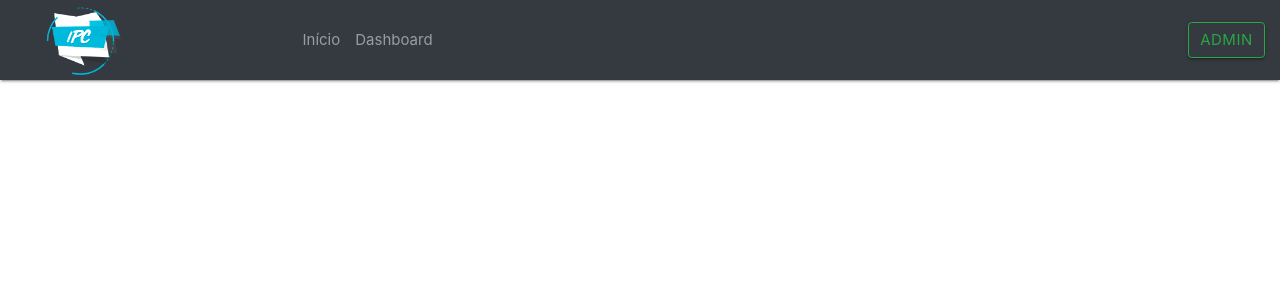
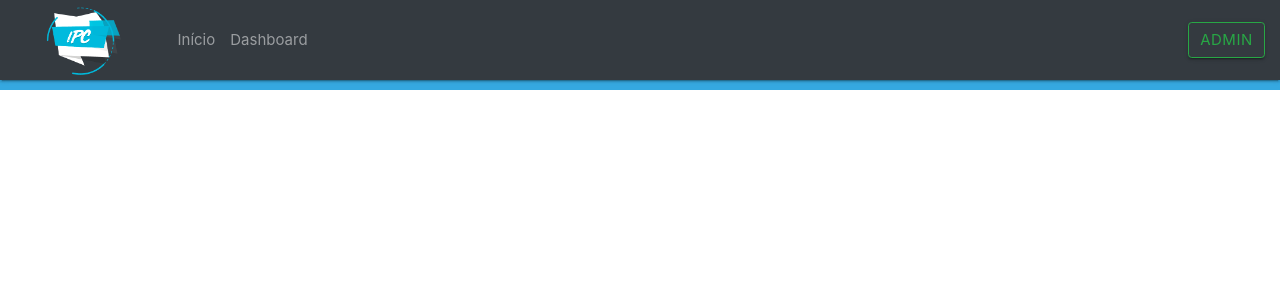
Before and after one commit to dvespasiano/IPCcomThiago, an Angular app: page /home in a window 1280 px wide. Shown: the top 300 px of the page. Built offline with nearby package versions, Linux system fonts and the light colour scheme.

Commit message:
detalhe na navbar

```diff
--- a/src/app/navbar/navbar.component.css
+++ b/src/app/navbar/navbar.component.css
@@ -1,8 +1,23 @@
+/*Tamanhos*/
+
 .navbar{
     height:80px;
 }
+.nav-item{
+  width: 65%;
+}
+
 .nav-item:hover{
     background-color:#35a8e0;
+}
+.navbar-brand{
+  margin-right:-110px;
+}
+
+.campo{
+  border: 0;
+  background-color: #35a8e0;
+  height: 10px;
 }
 /*Imagens*/
 
@@ -10,4 +25,5 @@
     width: 30%;
     height: 30%;
     margin-left: 10%;
+    margin-right: 0;
 }
--- a/src/app/navbar/navbar.component.html
+++ b/src/app/navbar/navbar.component.html
@@ -3,7 +3,6 @@
   <button class="navbar-toggler" type="button" data-toggle="collapse" data-target="#navbarSupportedContent" aria-controls="navbarSupportedContent" aria-expanded="false" aria-label="Toggle navigation">
     <span class="navbar-toggler-icon"></span>
   </button>
-
   <div class="collapse navbar-collapse" id="navbarSupportedContent">
     <ul class="navbar-nav mr-auto">
       <li class="nav-item">
@@ -18,3 +17,4 @@
     </form>
   </div>
 </nav>
+<div class="campo"></div>
```
Also changed, not shown: src/assets/Radcliffe-Regular-trial.ttf (added).
